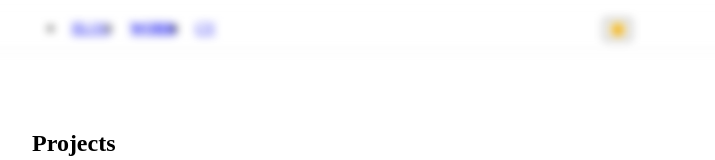
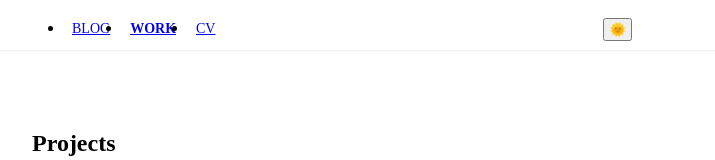
Before and after one commit to Johnyworld/devlog, a Next.js app: page /work in a window 1280 px wide. Shown: the top 160 px of the page, without its empty margins (308-1023 px from the left). Built offline with nearby package versions, Linux system fonts and the light colour scheme; a web font is replaced by a local one.

Commit message:
fix: Header 블러 픽스

```diff
--- a/src/containers/Header/Header.tsx
+++ b/src/containers/Header/Header.tsx
@@ -11,7 +11,7 @@ export const Header = () => {
   const currentMenu = pathname.split('/')[1];
 
   return (
-    <header className="header sticky top-0 bg-glass blur-sm z-10 shadow-header md:shadow-none">
+    <header className="header sticky top-0 bg-glass backdrop-blur-sm z-10 shadow-header md:shadow-none">
       <PageContent>
         <div className="flex justify-between items-center">
           <nav className="flex items-center h-headerHeight">
```
